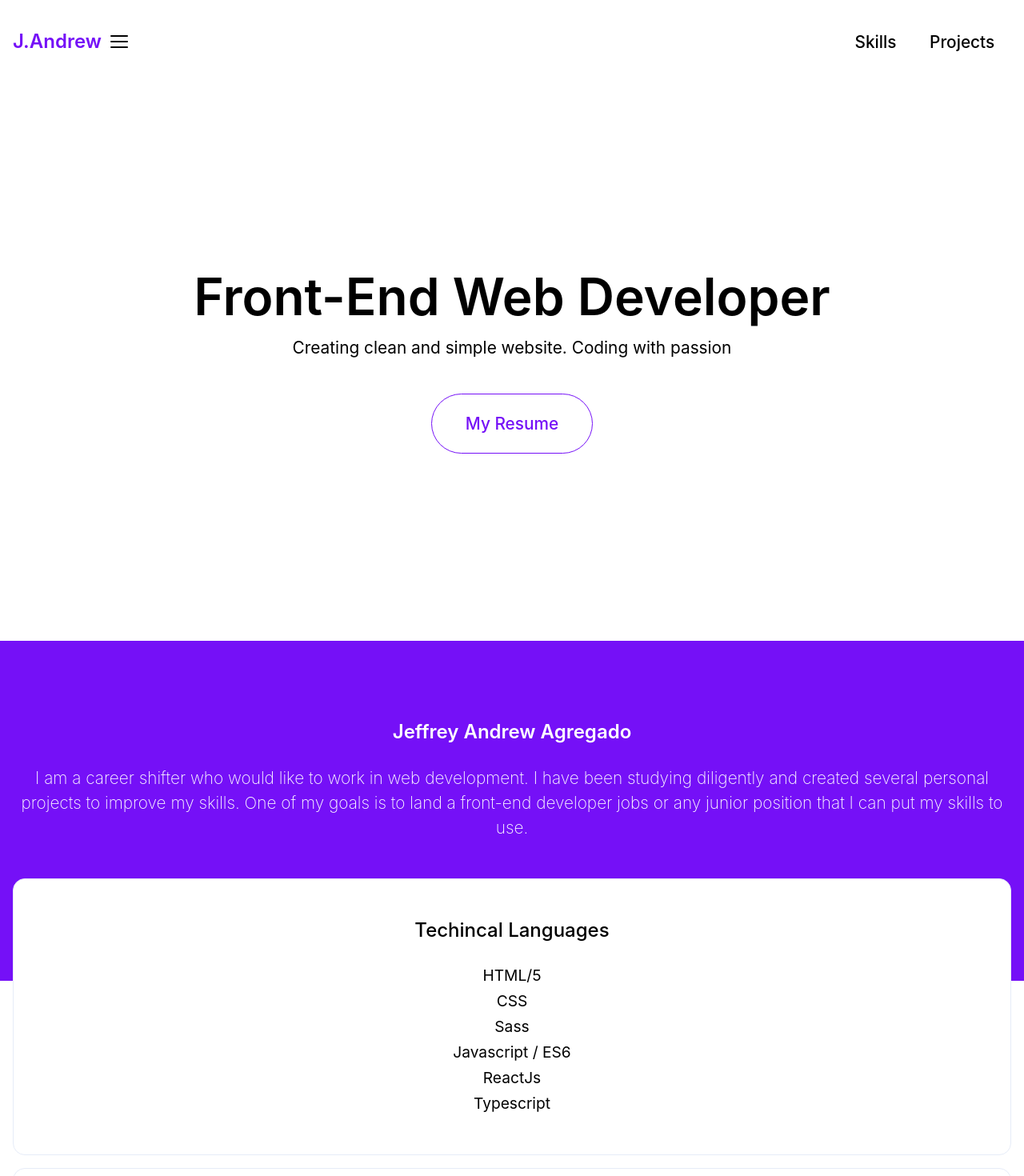
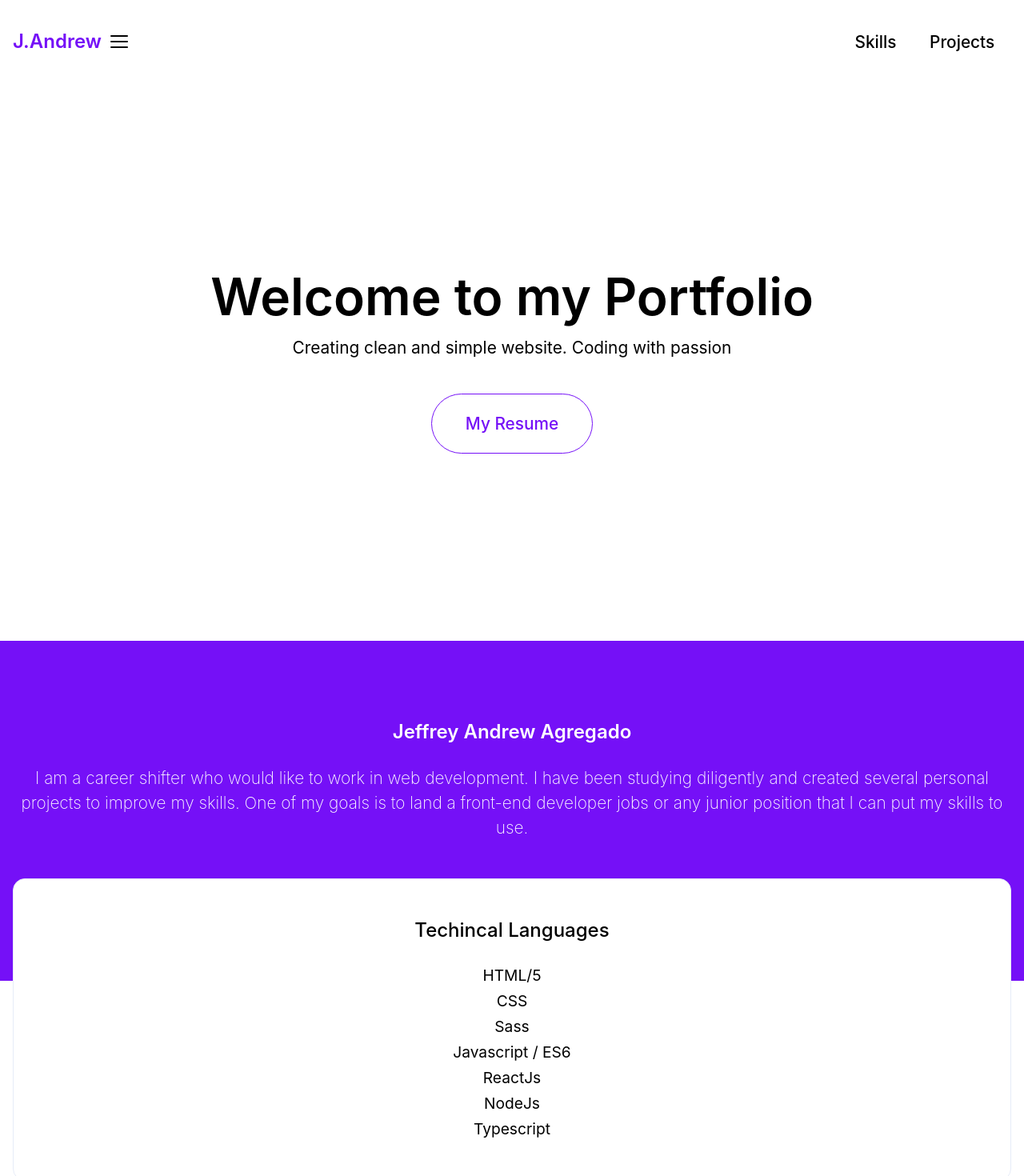
Before and after one commit to jeffagregado/portfoliov2, a Next.js app: page / in a window 1280 px wide. Shown: the top 1470 px of the page at 80% size. Built offline with nearby package versions, Linux system fonts and the light colour scheme.

Commit message:
change Hero text

```diff
--- a/components/Meta.tsx
+++ b/components/Meta.tsx
@@ -26,7 +26,7 @@ const Meta = ({ title, keywords, description }: Props) => {
 // Default Meta
 
 Meta.defaultProps = {
-  title: 'Jeffrey Andrew Agregado Portfolio',
+  title: 'Jeffrey Andrew Agregado - Portfolio',
   keywords: 'portfolio',
   description: 'My Portfolio',
 }
--- a/pages/index.tsx
+++ b/pages/index.tsx
@@ -52,7 +52,7 @@ export default function Home() {
       {/* Hero */}
       <Container className={`${sectionStyle.section} ${sectionStyle.sectHome}`}>
         <section className={sectionStyle['sectHome-hero']}>
-          <h1>Front-End Web Developer</h1>
+          <h1>Welcome to my Portfolio</h1>
           <p>Creating clean and simple website. Coding with passion</p>
           <Button href="https://1drv.ms/b/s!AsjTvQE1H1sciZRqfTWUy5U3JnTsng?e=l3fMNh">
             My Resume
@@ -92,6 +92,7 @@ export default function Home() {
                   <li>Sass</li>
                   <li>Javascript / ES6</li>
                   <li>ReactJs</li>
+                  <li>NodeJs</li>
                   <li>Typescript</li>
                 </ul>
               </div>
```
